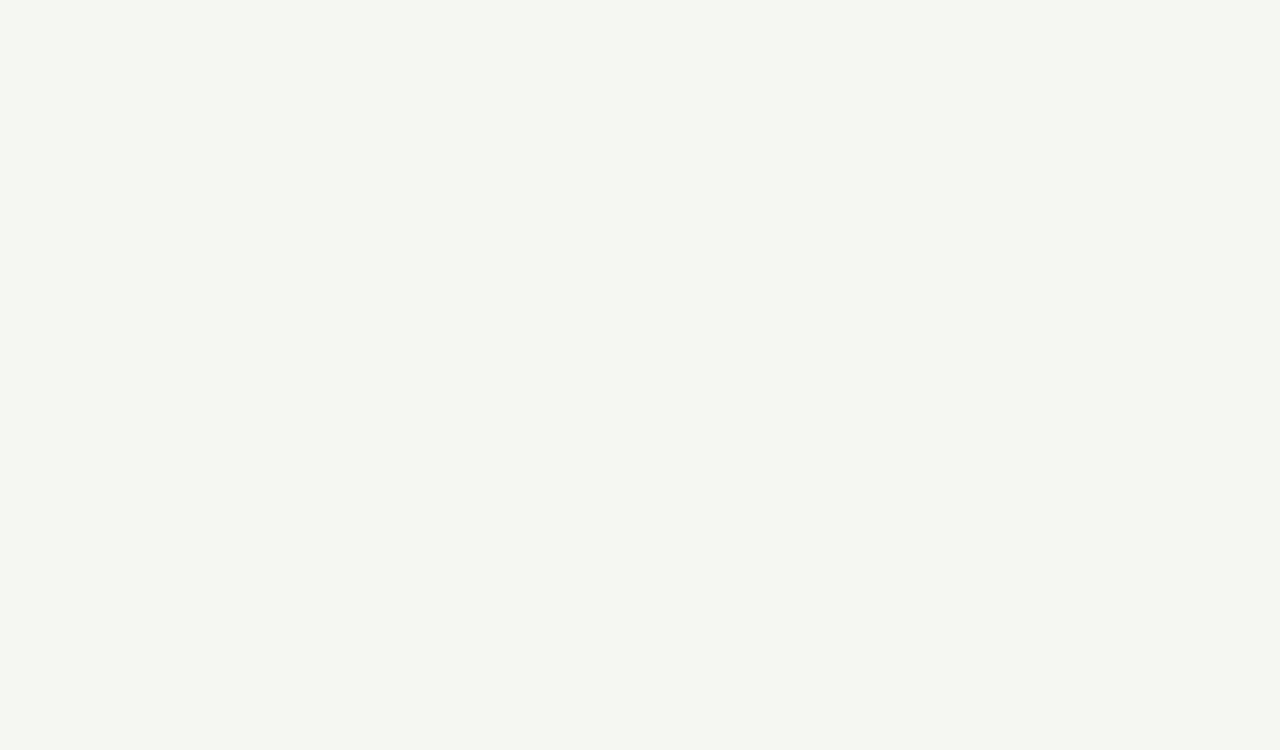
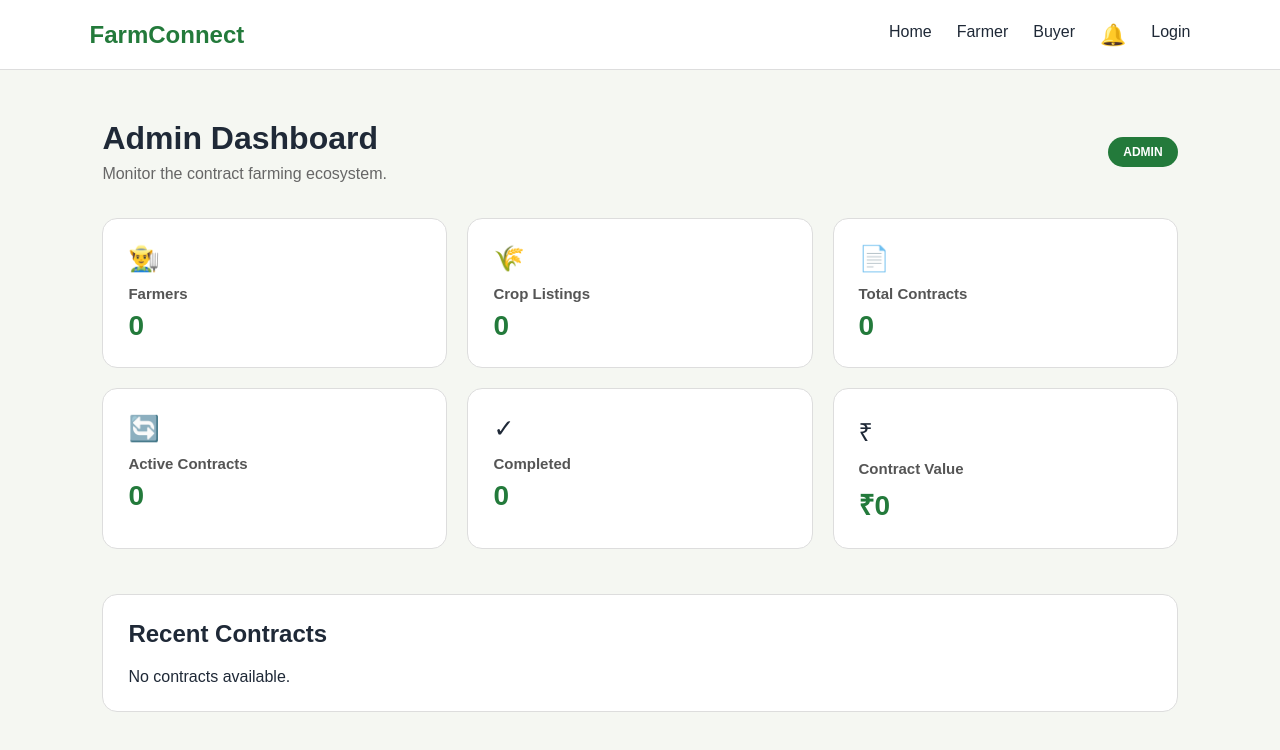
Before and after one commit to kavyaarora1706/AD_project, a React (Vite) app: page /admin in a window 1280 px wide. Before the commit this address had no page. Shown: the top 750 px of the page. Built offline with nearby package versions, Linux system fonts and the light colour scheme.

Commit message:
added admin dashboard

```diff
--- a/src/App.jsx
+++ b/src/App.jsx
@@ -15,6 +15,7 @@ import DeliveryTracking from "./pages/DeliveryTracking";
 import PaymentTracking from "./pages/PaymentTracking";
 import FairPrice from "./pages/FairPrice";
 import Notifications from "./pages/Notifications";
+import AdminDashboard from "./pages/AdminDashboard";
 
 function App() {
   return (
@@ -79,6 +80,11 @@ function App() {
           element={<Notifications />}
         />
 
+        <Route
+          path="/admin"
+          element={<AdminDashboard />}
+        />
+
       </Routes>
     </BrowserRouter>
   );
--- a/src/index.css
+++ b/src/index.css
@@ -818,3 +818,106 @@ select {
 		gap: 10px;
 	}
 }
+
+.admin-page {
+	padding: 50px 8%;
+}
+
+.admin-header {
+	display: flex;
+	justify-content: space-between;
+	align-items: center;
+	margin-bottom: 35px;
+}
+
+.admin-header p {
+	color: #666;
+	margin-top: 8px;
+}
+
+.admin-badge {
+	background: #237a3b;
+	color: white;
+	padding: 8px 15px;
+	border-radius: 20px;
+	font-size: 12px;
+	font-weight: bold;
+}
+
+.admin-stats {
+	display: grid;
+	grid-template-columns: repeat(3, 1fr);
+	gap: 20px;
+	margin-bottom: 45px;
+}
+
+.admin-stat {
+	background: white;
+	border: 1px solid #ddd;
+	border-radius: 15px;
+	padding: 25px;
+}
+
+.admin-stat span {
+	font-size: 25px;
+}
+
+.admin-stat h3 {
+	margin: 12px 0 8px;
+	color: #555;
+	font-size: 15px;
+}
+
+.admin-stat strong {
+	font-size: 28px;
+	color: #237a3b;
+}
+
+.admin-section {
+	background: white;
+	border: 1px solid #ddd;
+	border-radius: 15px;
+	padding: 25px;
+}
+
+.admin-section h2 {
+	margin-bottom: 20px;
+}
+
+.admin-table-wrapper {
+	overflow-x: auto;
+}
+
+.admin-table {
+	width: 100%;
+	border-collapse: collapse;
+}
+
+.admin-table th,
+.admin-table td {
+	padding: 15px;
+	text-align: left;
+	border-bottom: 1px solid #eee;
+}
+
+.admin-table th {
+	background: #f5f7f2;
+	font-size: 14px;
+}
+
+.table-status {
+	color: #237a3b;
+	font-weight: bold;
+}
+
+@media (max-width: 800px) {
+	.admin-stats {
+		grid-template-columns: 1fr 1fr;
+	}
+}
+
+@media (max-width: 500px) {
+	.admin-stats {
+		grid-template-columns: 1fr;
+	}
+}
--- /dev/null
+++ b/src/pages/AdminDashboard.jsx
@@ -0,0 +1,120 @@
+import Navbar from "../components/Navbar";
+
+function AdminDashboard() {
+  const users = JSON.parse(localStorage.getItem("users")) || [];
+  const crops = JSON.parse(localStorage.getItem("crops")) || [];
+  const contracts = JSON.parse(localStorage.getItem("contracts")) || [];
+
+  const activeContracts = contracts.filter(
+    (contract) =>
+      contract.status === "Active" ||
+      contract.deliveryStatus === "In Transit"
+  );
+
+  const completedContracts = contracts.filter(
+    (contract) =>
+      contract.status === "Completed" ||
+      contract.deliveryStatus === "Completed"
+  );
+
+  const totalValue = contracts.reduce(
+    (total, contract) =>
+      total +
+      Number(contract.quantity || 0) *
+        Number(contract.price || 0),
+    0
+  );
+
+  return (
+    <>
+      <Navbar />
+
+      <div className="admin-page">
+        <div className="admin-header">
+          <div>
+            <h1>Admin Dashboard</h1>
+            <p>Monitor the contract farming ecosystem.</p>
+          </div>
+
+          <span className="admin-badge">ADMIN</span>
+        </div>
+
+        <div className="admin-stats">
+          <div className="admin-stat">
+            <span>👨‍🌾</span>
+            <h3>Farmers</h3>
+            <strong>{users.filter((user) => user.role === "farmer").length}</strong>
+          </div>
+
+          <div className="admin-stat">
+            <span>🌾</span>
+            <h3>Crop Listings</h3>
+            <strong>{crops.length}</strong>
+          </div>
+
+          <div className="admin-stat">
+            <span>📄</span>
+            <h3>Total Contracts</h3>
+            <strong>{contracts.length}</strong>
+          </div>
+
+          <div className="admin-stat">
+            <span>🔄</span>
+            <h3>Active Contracts</h3>
+            <strong>{activeContracts.length}</strong>
+          </div>
+
+          <div className="admin-stat">
+            <span>✓</span>
+            <h3>Completed</h3>
+            <strong>{completedContracts.length}</strong>
+          </div>
+
+          <div className="admin-stat">
+            <span>₹</span>
+            <h3>Contract Value</h3>
+            <strong>₹{totalValue.toLocaleString()}</strong>
+          </div>
+        </div>
+
+        <div className="admin-section">
+          <h2>Recent Contracts</h2>
+
+          {contracts.length === 0 ? (
+            <p>No contracts available.</p>
+          ) : (
+            <div className="admin-table-wrapper">
+              <table className="admin-table">
+                <thead>
+                  <tr>
+                    <th>Crop</th>
+                    <th>Farmer</th>
+                    <th>Buyer</th>
+                    <th>Quantity</th>
+                    <th>Price</th>
+                    <th>Status</th>
+                  </tr>
+                </thead>
+
+                <tbody>
+                  {contracts.slice(0, 10).map((contract) => (
+                    <tr key={contract.id}>
+                      <td>{contract.cropName}</td>
+                      <td>{contract.farmer}</td>
+                      <td>{contract.buyer}</td>
+                      <td>{contract.quantity} {contract.unit}</td>
+                      <td>₹{contract.price}</td>
+                      <td><span className="table-status">{contract.status}</span></td>
+                    </tr>
+                  ))}
+                </tbody>
+              </table>
+            </div>
+          )}
+        </div>
+      </div>
+    </>
+  );
+}
+
+export default AdminDashboard;
--- a/src/pages/Register.jsx
+++ b/src/pages/Register.jsx
@@ -21,6 +21,17 @@ function Register() {
 
   function handleSubmit(e) {
     e.preventDefault();
+
+    const existingUsers =
+      JSON.parse(localStorage.getItem("users")) || [];
+
+    localStorage.setItem(
+      "users",
+      JSON.stringify([
+        ...existingUsers,
+        form
+      ])
+    );
 
     localStorage.setItem(
       "user",
```
